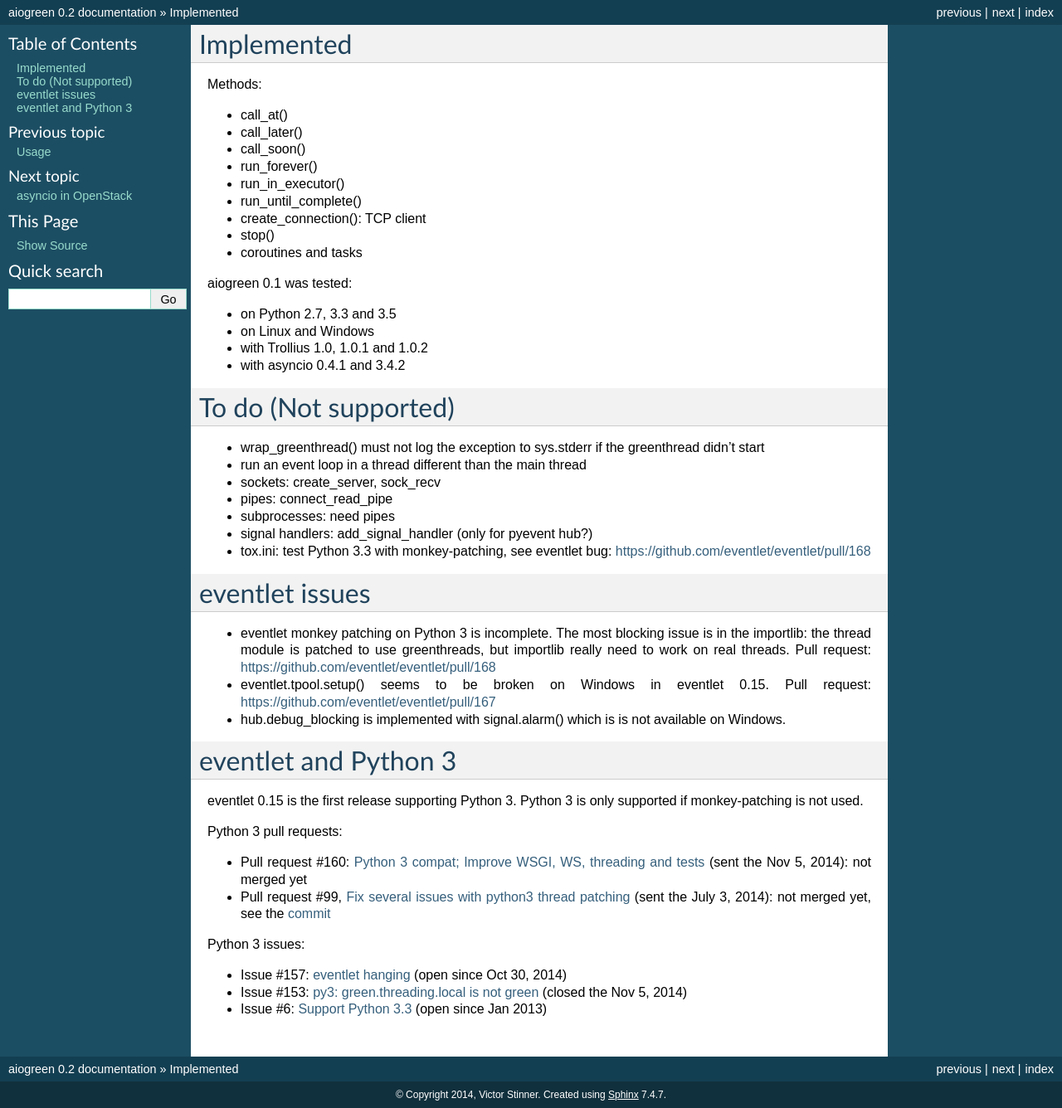
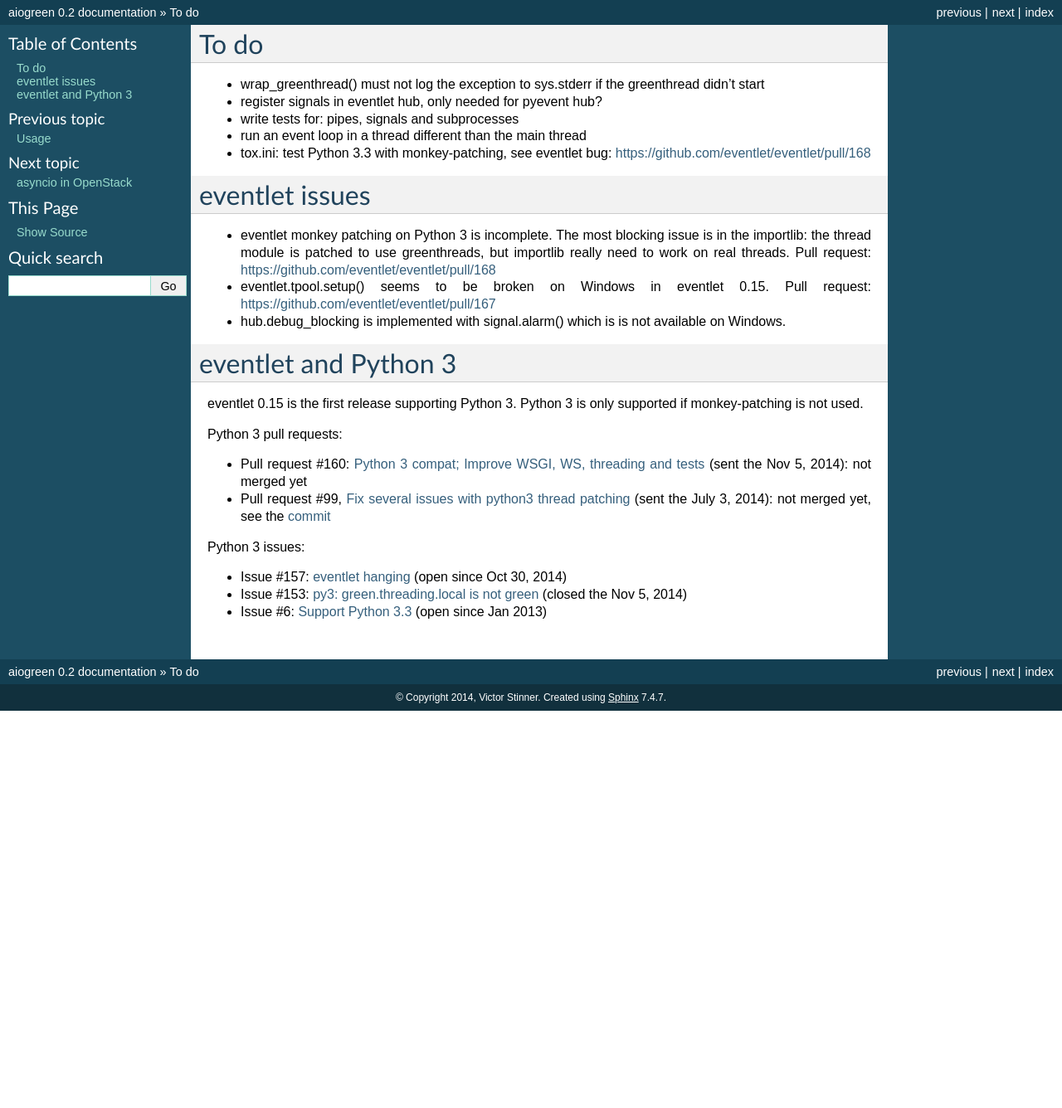
Before and after one commit to openstack-archive/deb-python-aioeventlet, a Sphinx documentation site: the page built from doc/status.rst, in a window 1280 px wide. Shown: the whole page at 83% size. Built offline with Sphinx 7.4.7, drawn with Linux system fonts in a browser that asks for light colours; after the commit the page ends 900 px from its top, so only the background shows below that.

Commit message:
documentation; update URL in setup.py

```diff
--- a/doc/status.rst
+++ b/doc/status.rst
@@ -1,36 +1,11 @@
-Implemented
-===========
-
-Methods:
-
-* call_at()
-* call_later()
-* call_soon()
-* run_forever()
-* run_in_executor()
-* run_until_complete()
-* create_connection(): TCP client
-* stop()
-* coroutines and tasks
-
-aiogreen 0.1 was tested:
-
-* on Python 2.7, 3.3 and 3.5
-* on Linux and Windows
-* with Trollius 1.0, 1.0.1 and 1.0.2
-* with asyncio 0.4.1 and 3.4.2
-
-
-To do (Not supported)
-=====================
+To do
+=====
 
 * wrap_greenthread() must not log the exception to sys.stderr if the
   greenthread didn't start
+* register signals in eventlet hub, only needed for pyevent hub?
+* write tests for: pipes, signals and subprocesses
 * run an event loop in a thread different than the main thread
-* sockets: create_server, sock_recv
-* pipes: connect_read_pipe
-* subprocesses: need pipes
-* signal handlers: add_signal_handler (only for pyevent hub?)
 * tox.ini: test Python 3.3 with monkey-patching, see eventlet bug:
   https://github.com/eventlet/eventlet/pull/168
 
--- a/doc/using.rst
+++ b/doc/using.rst
@@ -83,6 +83,10 @@
 ===
 
 aiogreen specific functions:
+
+.. warning::
+   aiogreen API is not stable yet. Function names may change in future
+   releases, functions may change completly or even be removed.
 
 .. function:: link_future(future)
 
--- a/setup.py
+++ b/setup.py
@@ -51,7 +51,7 @@
 
     "description": "asyncio event loop scheduling callbacks in eventlet.",
     "long_description": long_description,
-    "url": "https://bitbucket.org/haypo/aiogreen/",
+    "url": "http://aiogreen.readthedocs.org/",
 
     "classifiers": [
         "Programming Language :: Python",
```
Also changed, not shown: doc/changelog.rst (+6 -4 lines).
